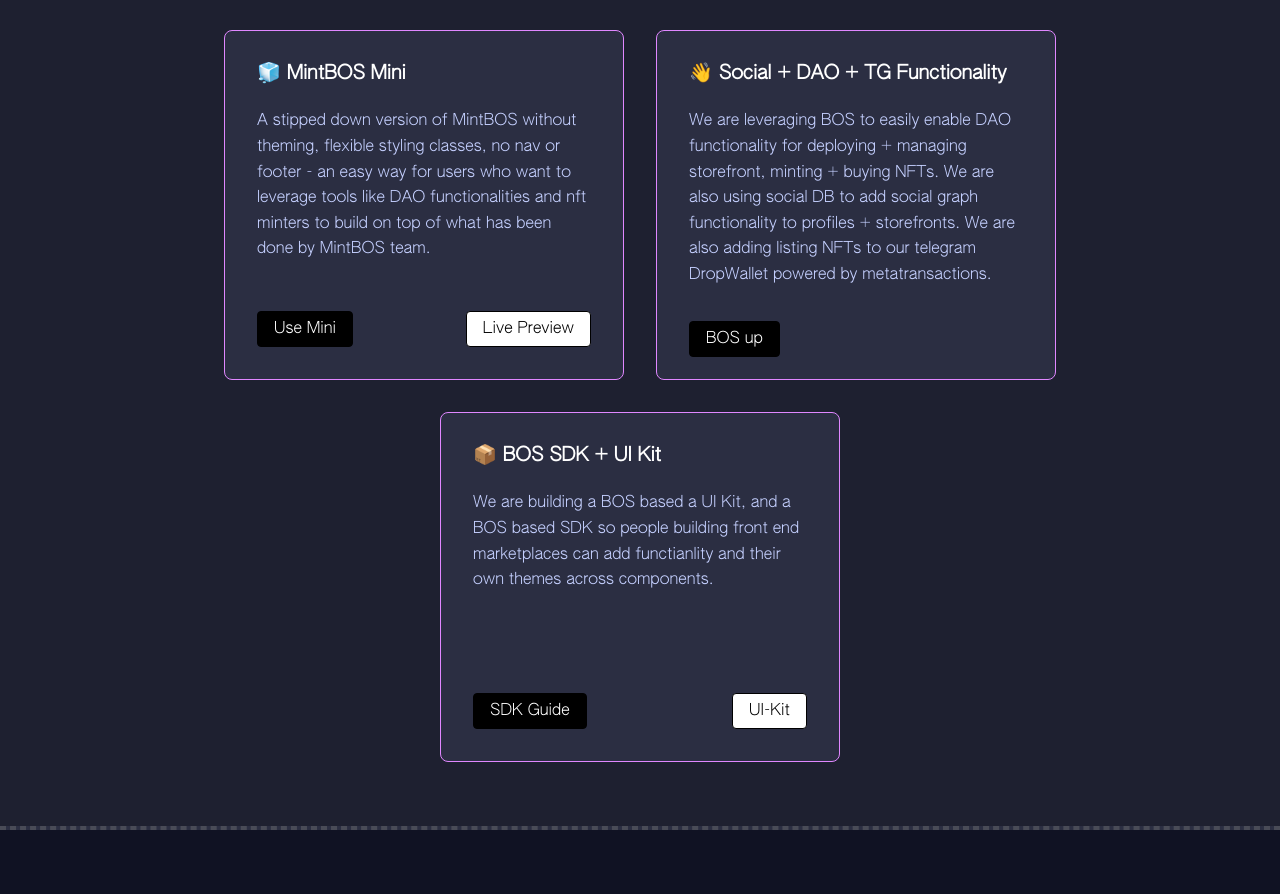
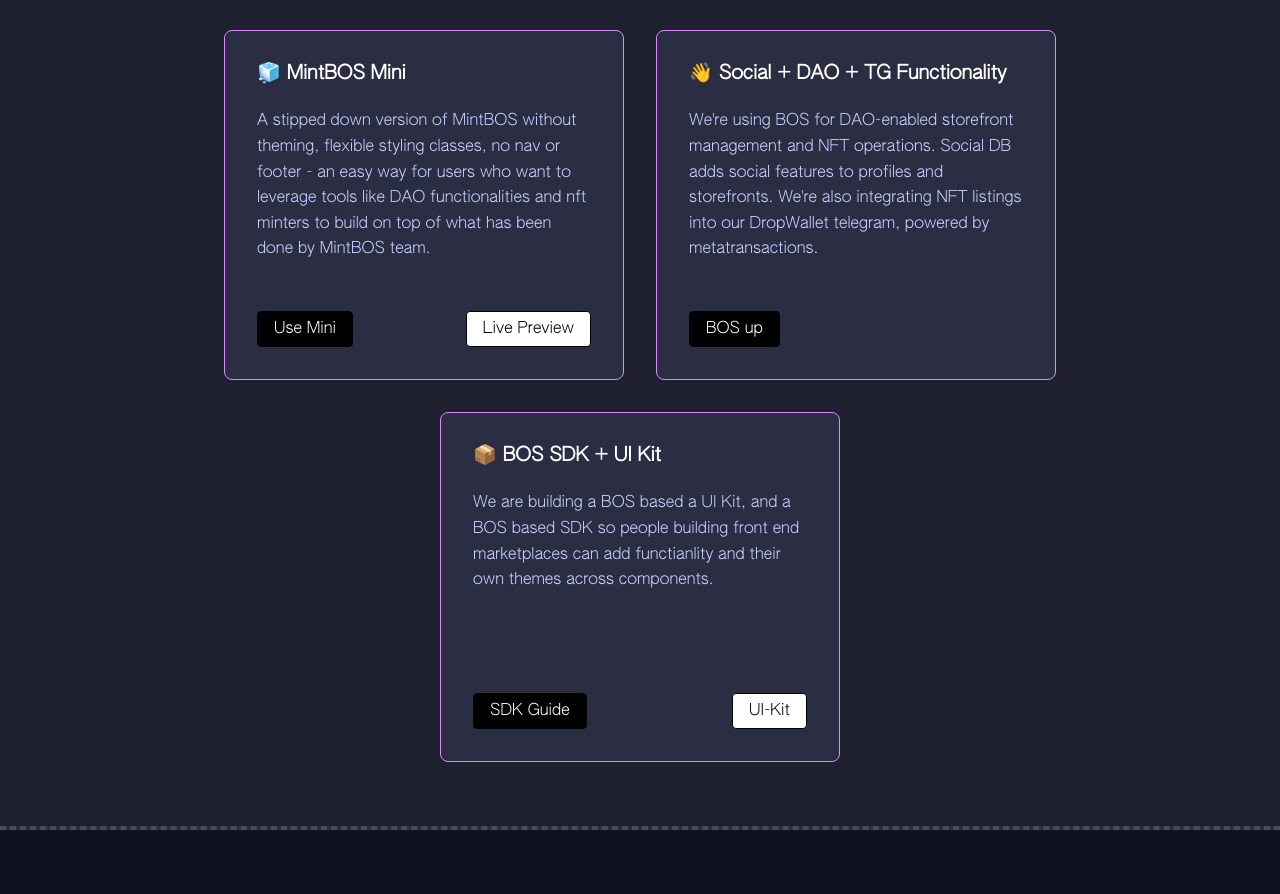
Before and after one commit to codingshot/mintbos-landing, a Next.js app: page / in a window 1280 px wide. Shown: the part 1164-2058 px from the top of the page. Built offline with nearby package versions, Linux system fonts and the light colour scheme.

Commit message:
Optimised text to maximize space

```diff
--- a/pages/index.js
+++ b/pages/index.js
@@ -268,11 +268,10 @@ const Home = (props) => {
                     👋 Social + DAO + TG Functionality
                   </span>
                   <span className="home-free-plan-description1">
-                    We are leveraging BOS to easily enable DAO functionality for
-                    deploying + managing storefront, minting + buying NFTs. We
-                    are also using social DB to add social graph functionality
-                    to profiles + storefronts. We are also adding listing NFTs
-                    to our telegram DropWallet powered by metatransactions.
+                    We're using BOS for DAO-enabled storefront management and
+                    NFT operations. Social DB adds social features to profiles
+                    and storefronts. We're also integrating NFT listings into
+                    our DropWallet telegram, powered by metatransactions.
                   </span>
                 </div>
                 <div className="button-area">
@@ -1009,6 +1008,8 @@ const Home = (props) => {
             .home-item {
               width: 100%;
               max-width: 450px;
+              padding: var(--dl-space-space-oneandhalfunits)
+                var(--dl-space-space-unit);
               margin-right: 0px;
               margin-bottom: var(--dl-space-space-twounits);
             }
```
